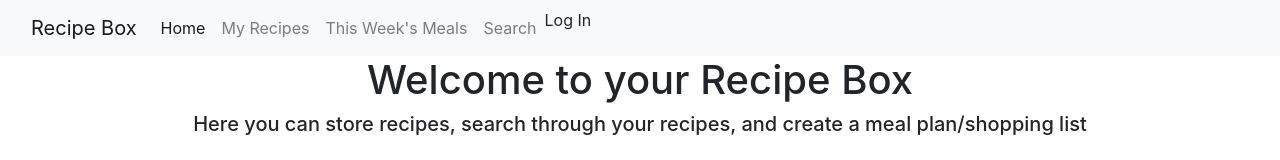
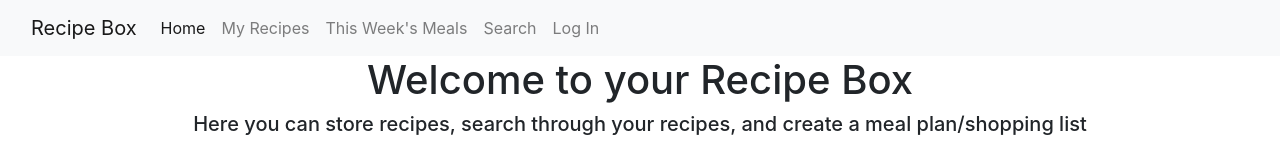
Before and after one commit to JackieHodges/RecipeKeeper, a React (Create React App) app in the folder client/: page / in a window 1280 px wide. Shown: the top 160 px of the page. Built offline with nearby package versions, Linux system fonts and the light colour scheme; no server answers.

Commit message:
minor changes on login/out button style

```diff
--- a/client/src/components/loginButton.js
+++ b/client/src/components/loginButton.js
@@ -6,9 +6,9 @@ const LoginButton = () => {
 
   return (
     !isAuthenticated && (
-      <div onClick={() => loginWithRedirect()} className="title-bar-text" >
+      <li onClick={() => loginWithRedirect()} className="nav-link" >
         Log In
-      </div>
+      </li>
     )
   )
 };
--- a/client/src/components/logoutButton.js
+++ b/client/src/components/logoutButton.js
@@ -6,9 +6,9 @@ const LogoutButton = () => {
 
   return (
     isAuthenticated && (
-      <button onClick={() => logout({ returnTo: window.location.origin })}>
+      <li onClick={() => logout({ returnTo: window.location.origin })} className="nav-link">
         Log Out
-      </button>
+      </li>
     ))
 };
 
```
